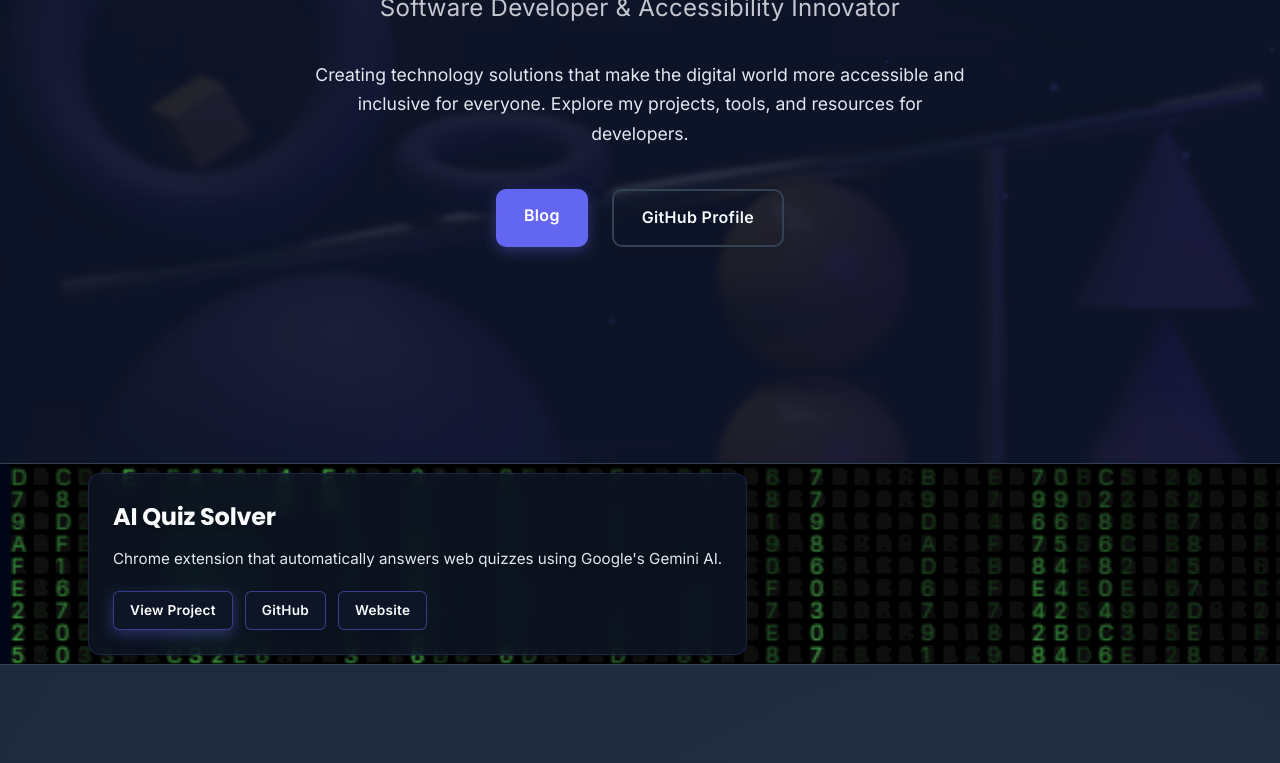
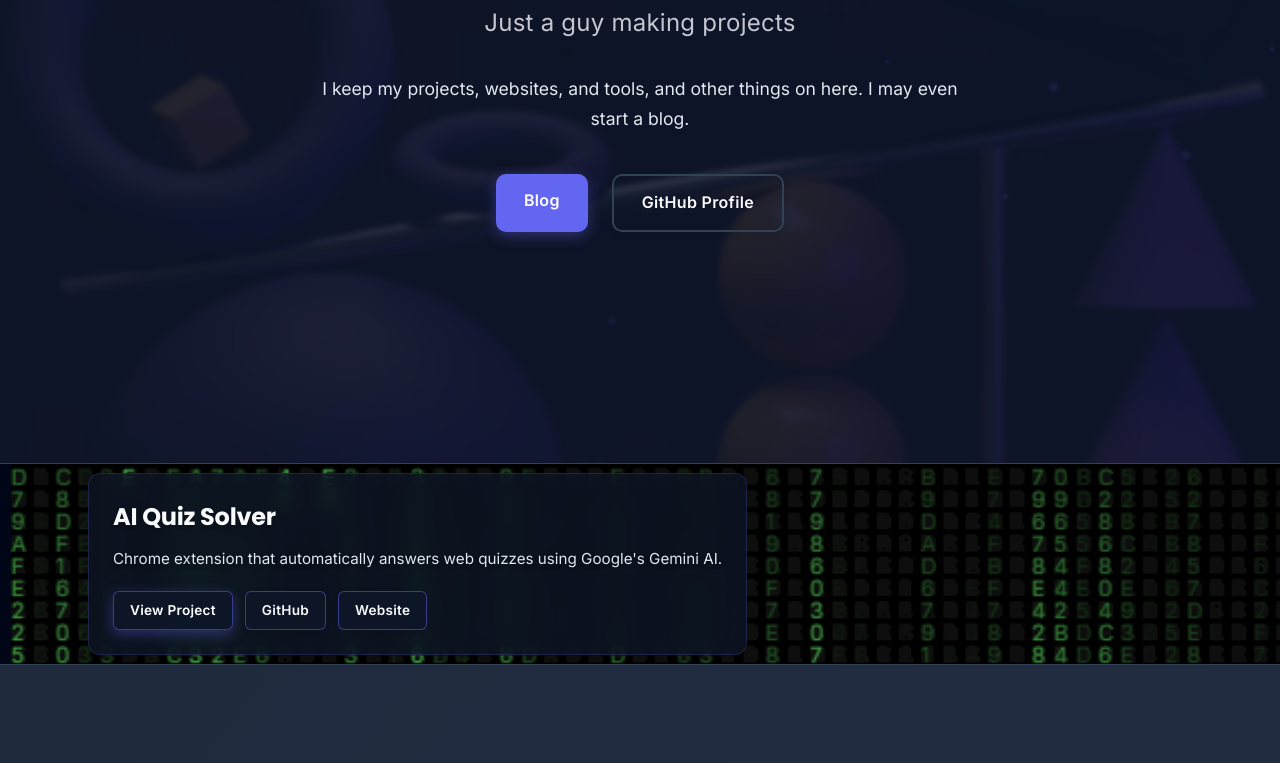
Before and after one commit to exmprison/bar-mitzvah, a plain HTML site: page index.html in a window 1280 px wide. Shown: the part 337-1100 px from the top of the page. Drawn offline with Linux system fonts and the light colour scheme.

Commit message:
Update index.html changed stupid discription

```diff
--- a/index.html
+++ b/index.html
@@ -58,8 +58,8 @@
         </div>
         <div class="hero-container">
             <h1 class="hero-title animated-text typewriter">Henry Tucker</h1>
-            <p class="hero-subtitle">Software Developer & Accessibility Innovator</p>
-            <p class="hero-description">Creating technology solutions that make the digital world more accessible and inclusive for everyone. Explore my projects, tools, and resources for developers.</p>
+            <p class="hero-subtitle">Just a guy making projects</p>
+            <p class="hero-description">I keep my projects, websites, and tools, and other things on here. I may even start a blog.</p>
             <div class="hero-buttons">
                 <a href="blog.html" class="btn primary">Blog</a>
                 <a href="https://github.com/exmprison" target="_blank" class="btn secondary">GitHub Profile</a>
```
